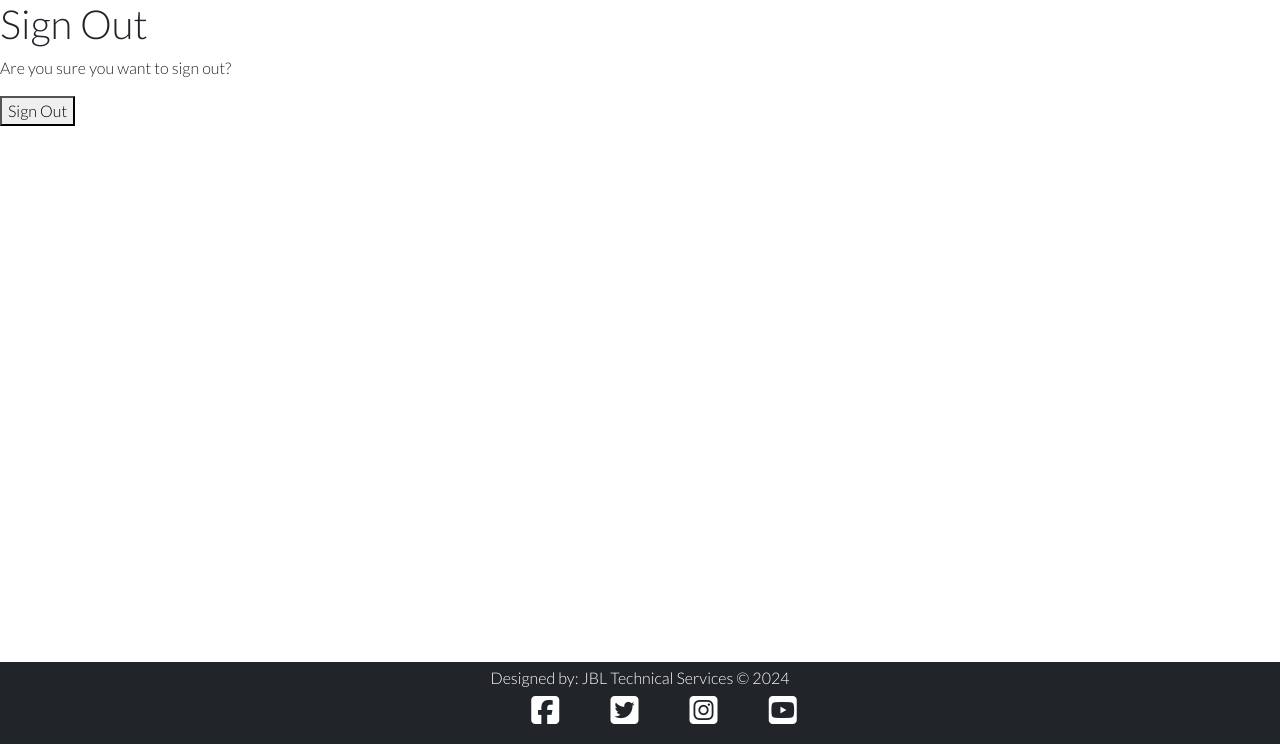
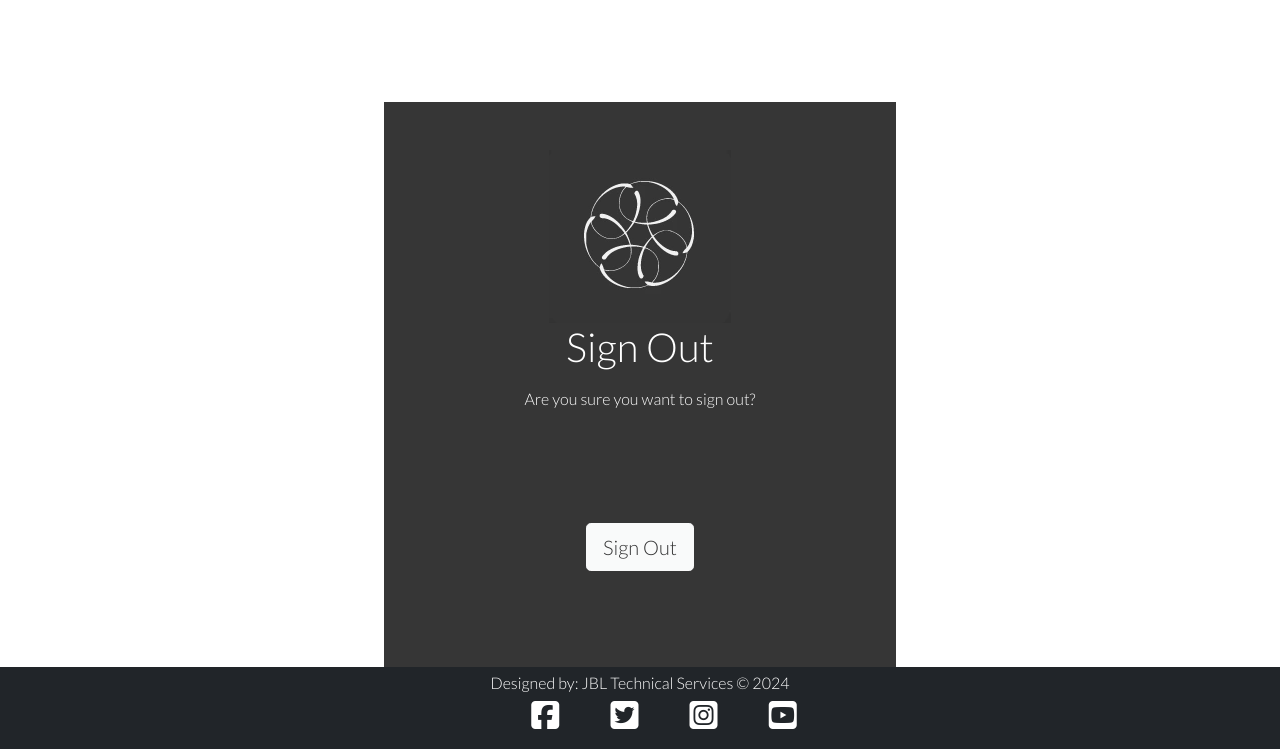
Before and after one commit to jayleighton/django-barber-shop, a Django app: page /accounts/logout/ in a window 1280 px wide. Shown: the part 56-805 px from the top of the page. Run offline with Django 4.2, Linux system fonts and the light colour scheme; the visitor is signed in with stand-in values (Sample User, id 1); some libraries are stand-ins or nearby versions.

Commit message:
Style logout page

```diff
--- a/static/css/styles.css
+++ b/static/css/styles.css
@@ -16,12 +16,13 @@ p a i {
   font-size: 2rem;
 }
 
-.log-in-container {
+.auth-container {
   background-color: #040404;
   opacity: 0.8;
   margin-left: auto;
   margin-right: auto;
   margin-top: 8%;
+  min-width: 40vw;
 
   /* height: 50vh; */
 }
@@ -36,3 +37,12 @@ p a i {
   color: #fff;
   background-color: #4e4feb;
 }
+
+.btn-signout {
+  text-align: center;
+}
+
+.btn-signout:hover {
+  color: #fff;
+  background-color: #040404;
+}
--- a/templates/account/logout.html
+++ b/templates/account/logout.html
@@ -1,13 +1,30 @@
 {% extends "base.html" %} {% load i18n %}
+<!-- Static content -->
+{% load static %}
 <!-- Title block -->
 {% block head_title %} {%trans "SignOut" %}{% endblock head_title %}
 <!-- content block -->
 
 {% block content %}
-<h1>{% trans "Sign Out" %}</h1>
+
+<div class="auth-container pb-5">
+  <div class="container pt-5">
+    <div class="row text-center">
+      <div class="col-md-8 offset-md-2 text-white">
+        <img
+          src="{% static 'images/logo.webp' %}"
+          alt="bladez and fadez logo"
+          class="full-logo"
+        />
+        <h1 class="text-center pb-2">{% trans "Sign Out" %}</h1>
 
          <p>{% trans 'Are you sure you want to sign out?' %}</p>
-
+        </div>
+      </div>
+    </div>
+    <div class="container pt-5"></div>
+        <div class="row  text-center">
+          <div class="col-md-8 offset-md-2 text-white">
             <form method="post" action="{% url 'account_logout' %}">
               {% csrf_token %} {% if redirect_field_value %}
               <input
@@ -16,7 +33,14 @@
                 value="{{ redirect_field_value }}"
               />
               {% endif %}
-  <button type="submit">{% trans 'Sign Out' %}</button>
+              <button class="btn btn-lg btn-signout btn-light right m-5" type="submit">{% trans 'Sign Out' %}</button>
+          </div>
+        </div>
+
         </form>
+      </div>
+    </div>
+  </div>
+</div>
 
 {% endblock content %}
```
Also changed, not shown: templates/account/login.html (+6 -6 lines). Lines whose indentation alone changed are shown as unchanged.
